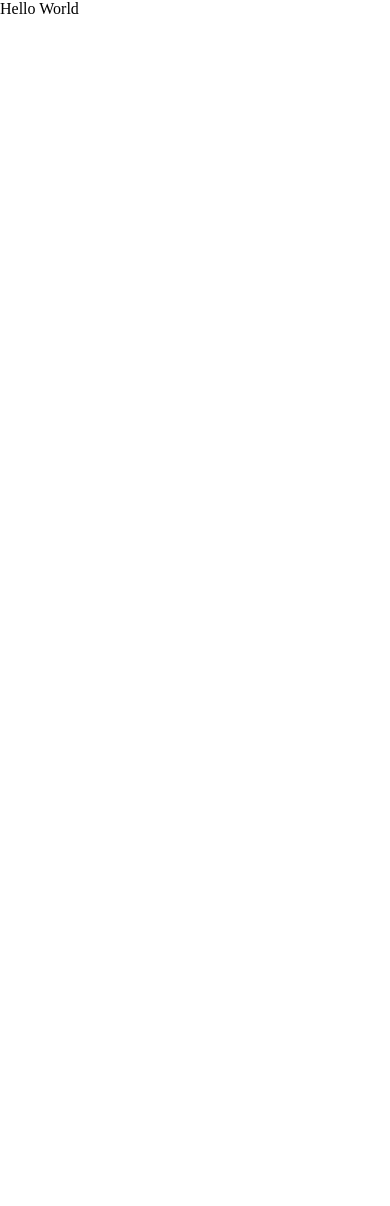
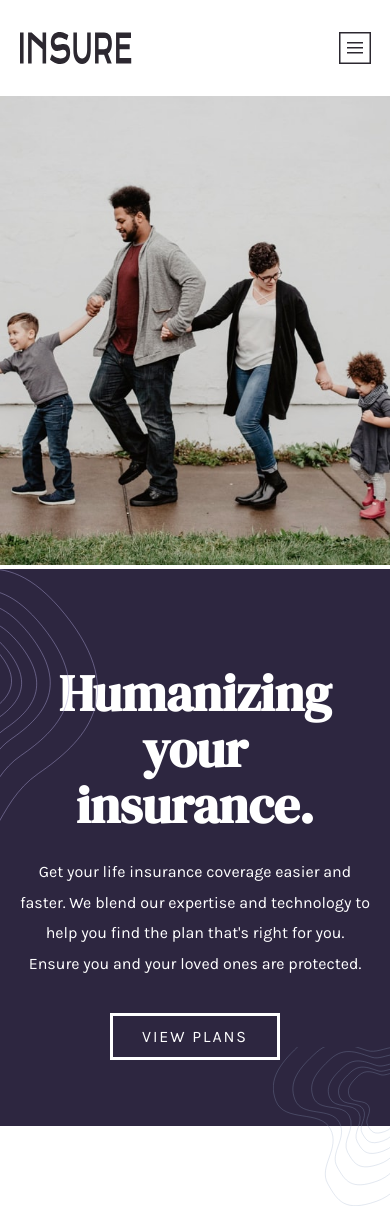
Before and after one commit to ryancodes116/insure-landing-page, a Vue app: page / in a window 390 px wide. Before the commit the page ends 844 px from the top, so only its background shows below. Built offline with nearby package versions, Linux system fonts and the light colour scheme.

Commit message:
add mobile navbar and hero section

```diff
--- a/public/index.html
+++ b/public/index.html
@@ -5,6 +5,14 @@
     <meta http-equiv="X-UA-Compatible" content="IE=edge" />
     <meta name="viewport" content="width=device-width,initial-scale=1.0" />
     <link rel="icon" href="<%= BASE_URL %>favicon.ico" />
+    <link
+      href="https://fonts.googleapis.com/css2?family=DM+Serif+Display&display=swap"
+      rel="stylesheet"
+    />
+    <link
+      href="https://fonts.googleapis.com/css2?family=Karla:wght@400;700&display=swap"
+      rel="stylesheet"
+    />
     <title>Insure Landing Page</title>
   </head>
   <body>
--- a/src/App.vue
+++ b/src/App.vue
@@ -1,11 +1,20 @@
 <template>
-  <div id="app">Hello World</div>
+  <div id="app">
+    <Navbar />
+    <HeroSection />
+  </div>
 </template>
 
 <script>
+import Navbar from "./components/Navbar";
+import HeroSection from "./components/HeroSection";
+
 export default {
   name: "App",
-  components: {}
+  components: {
+    Navbar,
+    HeroSection
+  }
 };
 </script>
 
@@ -15,4 +24,28 @@ export default {
   margin: 0;
   box-sizing: border-box;
 }
+
+h1,
+h2,
+h3 {
+  font-family: "DM Serif Display", serif;
+}
+
+img {
+  max-width: 100%;
+}
+
+#app {
+  font-family: "Karla", sans-serif;
+  font-size: 16px;
+  display: flex;
+  flex-direction: column;
+  justify-content: center;
+  min-height: 100vh;
+}
+
+.container {
+  width: 90%;
+  margin: 0 auto;
+}
 </style>
--- /dev/null
+++ b/src/components/HeroSection.vue
@@ -0,0 +1,71 @@
+<template>
+  <div class="hero-wrapper">
+    <img src="../assets/images/image-intro-desktop.jpg" alt="family holding hands" />
+
+    <div class="hero-text">
+      <img src="../assets/images/bg-pattern-intro-left-desktop.svg" class="pattern-left" />
+      <img src="../assets/images/bg-pattern-intro-right-desktop.svg" class="pattern-right" />
+      <div class="container">
+        <h1 class="title">Humanizing your insurance.</h1>
+        <p
+          class="text"
+        >Get your life insurance coverage easier and faster. We blend our expertise and technology to help you find the plan that's right for you. Ensure you and your loved ones are protected.</p>
+        <a href="#" class="button">View Plans</a>
+      </div>
+    </div>
+  </div>
+</template>
+
+<script>
+export default {};
+</script>
+
+<style scoped>
+.hero-text {
+  position: relative;
+  text-align: center;
+  background-color: hsl(256, 26%, 20%);
+  padding: 6rem 0 5rem;
+  color: #fff;
+}
+
+.pattern-left {
+  position: absolute;
+  top: 0;
+  left: 0;
+  width: 25%;
+}
+
+.pattern-right {
+  position: absolute;
+  bottom: -5rem;
+  right: 0;
+  width: 30%;
+}
+
+.title {
+  font-size: 3.2rem;
+  line-height: 3.5rem;
+  margin-bottom: 1.5rem;
+}
+
+.text {
+  line-height: 1.9;
+  margin-bottom: 3rem;
+}
+
+.button {
+  color: #fff;
+  text-decoration: none;
+  text-transform: uppercase;
+  letter-spacing: 0.12rem;
+  border: 3px solid #fff;
+  padding: 0.7rem 1.8rem;
+  cursor: pointer;
+}
+
+.button:hover {
+  background-color: #fff;
+  color: hsl(256, 26%, 20%);
+}
+</style>
--- /dev/null
+++ b/src/components/Navbar.vue
@@ -0,0 +1,30 @@
+<template>
+  <div class="navbar">
+    <div class="nav-content container">
+      <img src="../assets/images/logo.svg" alt="Insure logo" />
+      <img src="../assets/images/icon-hamburger.svg" alt="menu" class="menu-icon" />
+    </div>
+  </div>
+</template>
+
+<script>
+export default {
+  name: "Navbar"
+};
+</script>
+
+<style scoped>
+.navbar {
+  padding: 2rem 0;
+}
+
+.nav-content {
+  display: flex;
+  flex-direction: row;
+  justify-content: space-between;
+}
+
+.menu-icon {
+  cursor: pointer;
+}
+</style>
```
Also changed, not shown: src/components/HelloWorld.vue (deleted, +0 -122 lines).
